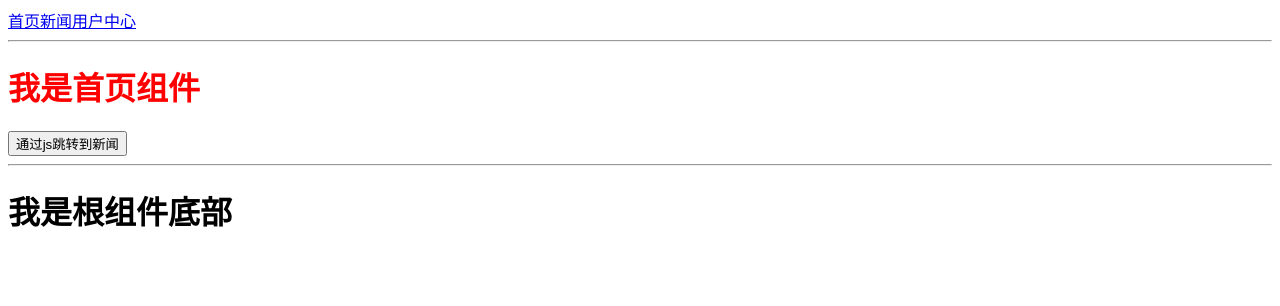
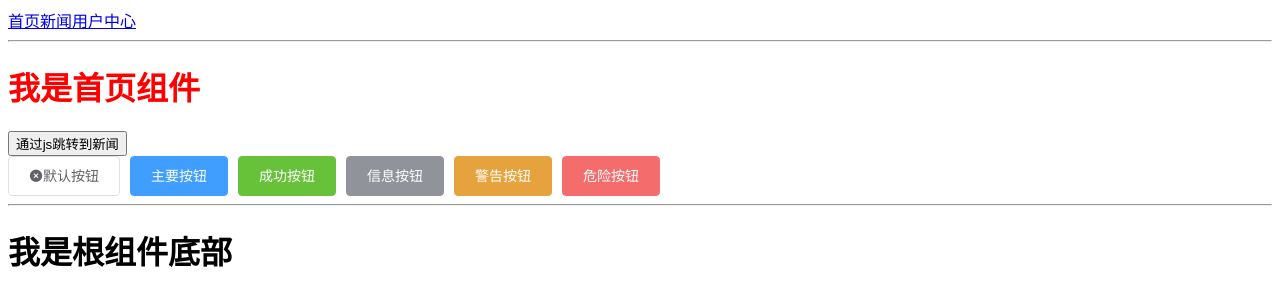
Before and after one commit to painAdmin/vue_test1, a Vue app: page /home in a window 1280 px wide. Shown: the top 306 px of the page. Built offline with nearby package versions, Linux system fonts and the light colour scheme; what vue-resource would draw is missing.

Commit message:
route4- 路由 分离+element-ui

```diff
--- a/package.json
+++ b/package.json
@@ -10,6 +10,7 @@
     "build": "node build/build.js"
   },
   "dependencies": {
+    "element-ui": "^2.4.5",
     "sass-loader": "^7.1.0",
     "vue": "^2.5.2",
     "vue-resource": "^1.5.1",
--- a/src/components/Home.vue
+++ b/src/components/Home.vue
@@ -3,6 +3,14 @@
   <div id="home">
       <h1>{{msg}}</h1>
     <button @click="toNews()">通过js跳转到新闻</button>
+    <el-row>
+      <el-button class="el-icon-error">默认按钮</el-button>
+      <el-button type="primary">主要按钮</el-button>
+      <el-button type="success">成功按钮</el-button>
+      <el-button type="info">信息按钮</el-button>
+      <el-button type="warning">警告按钮</el-button>
+      <el-button type="danger">危险按钮</el-button>
+    </el-row>
   </div>
 
 </template>
--- a/src/main.js
+++ b/src/main.js
@@ -2,50 +2,18 @@
 // (runtime-only or standalone) has been set in webpack.base.conf with an alias.
 import Vue from 'vue'
 import App from './App'
+import ElementUI from 'element-ui';
+import 'element-ui/lib/theme-chalk/index.css';
+
+import router from './router/router.js'
+
 import VueResource from 'vue-resource'
 
-
-// vue 使用步骤
-// 1）引入vue组件
-import VueRouter from 'vue-router'
-// 2) 使用vue
-Vue.use(VueRouter)
+Vue.use(ElementUI);
 
 // 使用VueResource
 Vue.use(VueResource)
 
-// 3) 创建 组件
-import Home from './components/Home.vue'
-import News from './components/News.vue'
-import Content from './components/Content.vue'
-import ShopContent from './components/ShopContent.vue'
-
-import User from './components/User.vue'
-
-import UserAdd from './components/user/UserAdd.vue'
-import UserList from './components/user/UserList.vue'
-
-// 4) 配置路由
-const  routes=[
-  {path:'/home',component:Home},
-  {path:'/news',component:News,name:'news'},
-  {path:'/content/:aid',component:Content},
-  {path:'/shopContent',component:ShopContent},
-  {
-    path:'/user',
-    component:User,
-    children:[
-      {path:'userAdd',component:UserAdd},
-      {path:'userList',component:UserList}
-    ]
-  },
-  {path:'*',redirect:'/home'}
-]
-// 5 实例化VueRouter
-const router=new VueRouter({
-    routes,      // 相当于 routes:routes
-    mode:'history'
-})
 // 6 挂载路由
 /* eslint-disable no-new */
 new Vue({
--- /dev/null
+++ b/src/router/router.js
@@ -0,0 +1,45 @@
+import Vue from 'vue'
+
+// vue 使用步骤
+// 1）引入vue组件
+import VueRouter from 'vue-router'
+// 2) 使用vue
+Vue.use(VueRouter)
+
+// 3) 创建 组件
+import Home from '../components/Home.vue'
+import News from '../components/News.vue'
+import Content from '../components/Content.vue'
+import ShopContent from '../components/ShopContent.vue'
+
+import User from '../components/User.vue'
+
+import UserAdd from '../components/user/UserAdd.vue'
+import UserList from '../components/user/UserList.vue'
+
+// 4) 配置路由
+const  routes=[
+  {path:'/home',component:Home},
+  {path:'/news',component:News,name:'news'},
+  {path:'/content/:aid',component:Content},
+  {path:'/shopContent',component:ShopContent},
+  {
+    path:'/user',
+    component:User,
+    children:[
+      {path:'userAdd',component:UserAdd},
+      {path:'userList',component:UserList}
+    ]
+  },
+  {path:'*',redirect:'/home'}
+]
+// 5 实例化VueRouter
+const router=new VueRouter({
+  routes,      // 相当于 routes:routes
+  mode:'history'
+})
+
+
+// 暴露 路由
+
+export default router;
```
Also changed, not shown: 1 other file (tests, documents, lock files or other folders).
